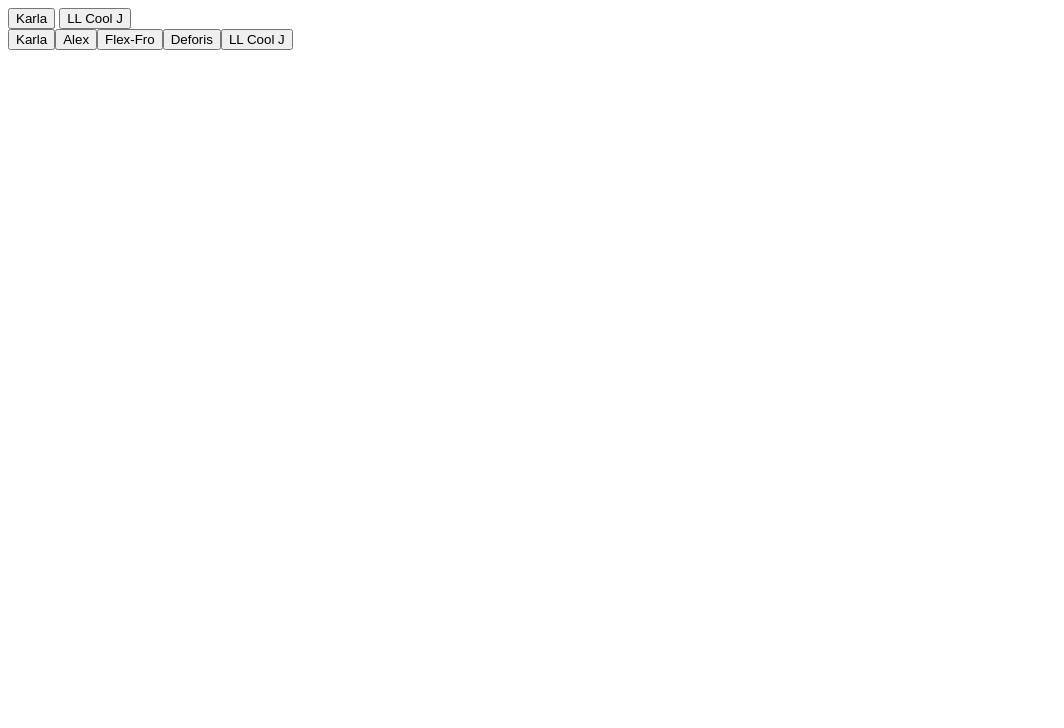
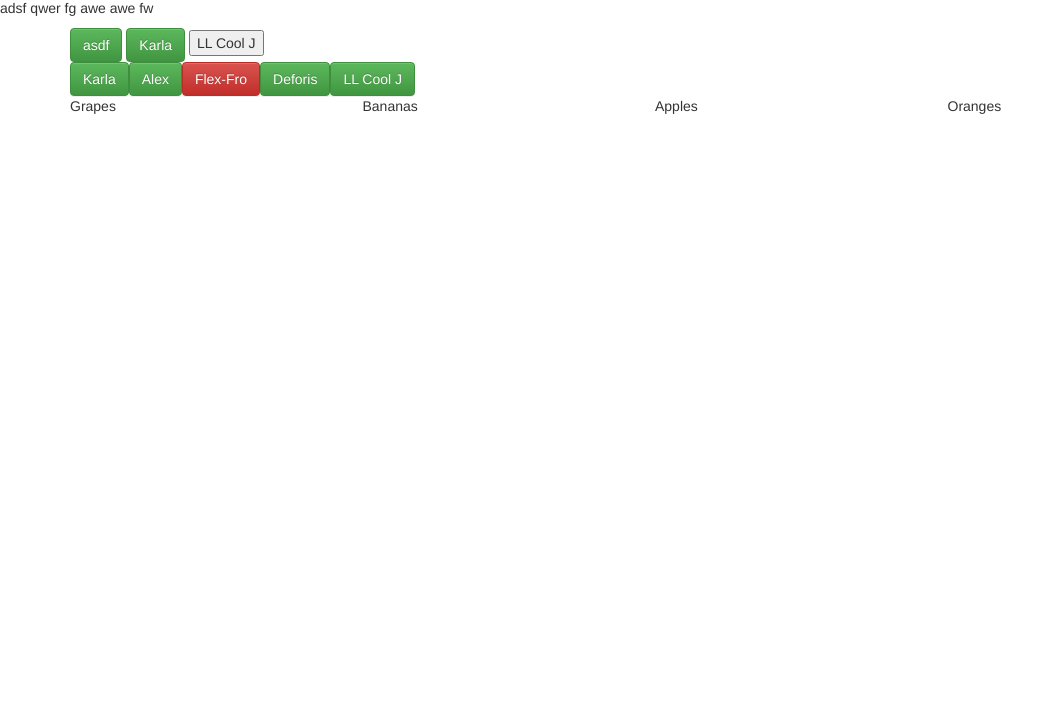
Before and after one commit to devjanaprime/tauJqueryDynamicButtons, a plain HTML site: page index.html in a window 1280 px wide. Shown: the part 72-800 px from the top of the page, without its empty margins (0-1064 px from the left). Drawn offline with nearby package versions, Linux system fonts and the light colour scheme.

Commit message:
added bootstrap

```diff
--- a/index.html
+++ b/index.html
@@ -5,12 +5,43 @@
     <title>JQuery Dynamic Buttons</title>
     <script src="vendors/jquery-3.0.0.min.js" charset="utf-8"></script>
     <script src="scripts/jqueryThis.js" charset="utf-8"></script>
+    <!-- Latest compiled and minified CSS -->
+    <link rel="stylesheet" href="https://maxcdn.bootstrapcdn.com/bootstrap/3.3.7/css/bootstrap.min.css" integrity="sha384-BVYiiSIFeK1dGmJRAkycuHAHRg32OmUcww7on3RYdg4Va+PmSTsz/K68vbdEjh4u" crossorigin="anonymous">
+
+    <!-- Optional theme -->
+    <link rel="stylesheet" href="https://maxcdn.bootstrapcdn.com/bootstrap/3.3.7/css/bootstrap-theme.min.css" integrity="sha384-rHyoN1iRsVXV4nD0JutlnGaslCJuC7uwjduW9SVrLvRYooPp2bWYgmgJQIXwl/Sp" crossorigin="anonymous">
+
+    <!-- Latest compiled and minified JavaScript -->
+    <script src="https://maxcdn.bootstrapcdn.com/bootstrap/3.3.7/js/bootstrap.min.js" integrity="sha384-Tc5IQib027qvyjSMfHjOMaLkfuWVxZxUPnCJA7l2mCWNIpG9mGCD8wGNIcPD7Txa" crossorigin="anonymous"></script>
   </head>
   <body>
     <h1>JQuery Dynamic Buttons</h1>
-    <button class='testButtonClass' name='Karla'>Karla</button>
-    <button class='testButtonClass' name='LL Cool J'>LL Cool J</button>
-    <div id='outputDiv'>
+    <p>
+      adsf qwer fg awe awe fw
+    </p>
+    <div class='container'>
+      <button class="btn btn-success">asdf</button>
+      <button class='testButtonClass btn btn-success' name='Karla'>Karla</button>
+      <button class='testButtonClass' name='LL Cool J'>LL Cool J</button>
+      <div id='outputDiv'>
+      </div>
     </div>
+    <div class="container">
+    <div class="row">
+      <div class="col-sm-3">
+        Grapes
+      </div>
+      <div class="col-sm-3">
+        Bananas
+      </div>
+      <div class="col-sm-3">
+        Apples
+      </div>
+      <div class="col-sm-3">
+        Oranges
+      </div>
+    </div>
+  </div>
+
   </body>
 </html>
--- a/scripts/jqueryThis.js
+++ b/scripts/jqueryThis.js
@@ -24,7 +24,12 @@ $( document ).ready( function(){
     // loop through peeps arraay and add to document
     var outputText = $( '#outputDiv' ).html();
     for (var i = 0; i < peeps.length; i++) {
-      outputText += '<button class="testButtonClass" name="' + peeps[i] + '">' + peeps[i] + '</button>';
+      if( peeps[i] == 'Flex-Fro' ){
+        outputText += '<button class="testButtonClass btn btn-danger" name="' + peeps[i] + '">' + peeps[i] + '</button>';
+      }
+      else{
+        outputText += '<button class="testButtonClass btn btn-success" name="' + peeps[i] + '">' + peeps[i] + '</button>';
+      }
     }
     $( '#outputDiv' ).html( outputText );
   }; // end addPeeps
```
